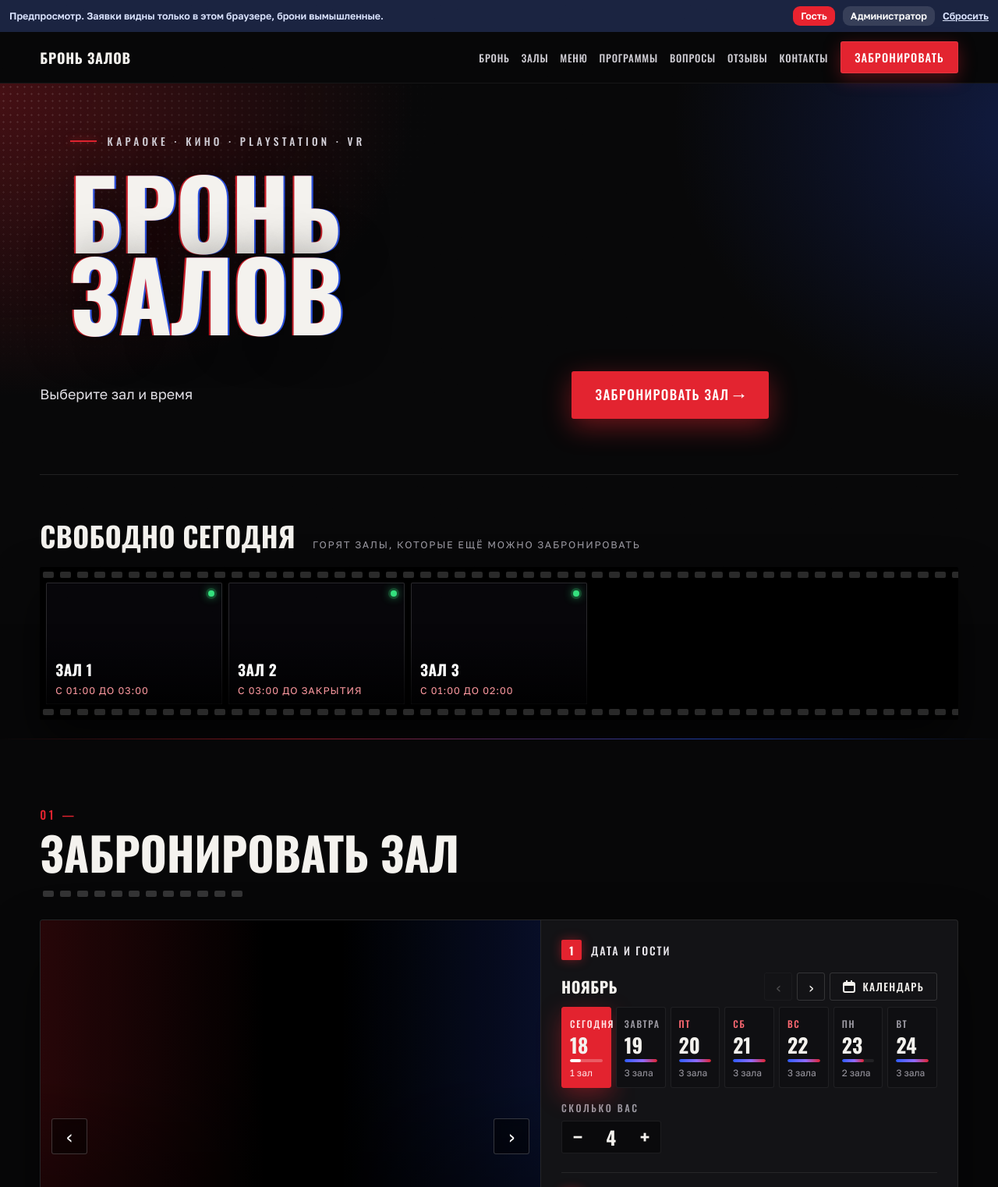
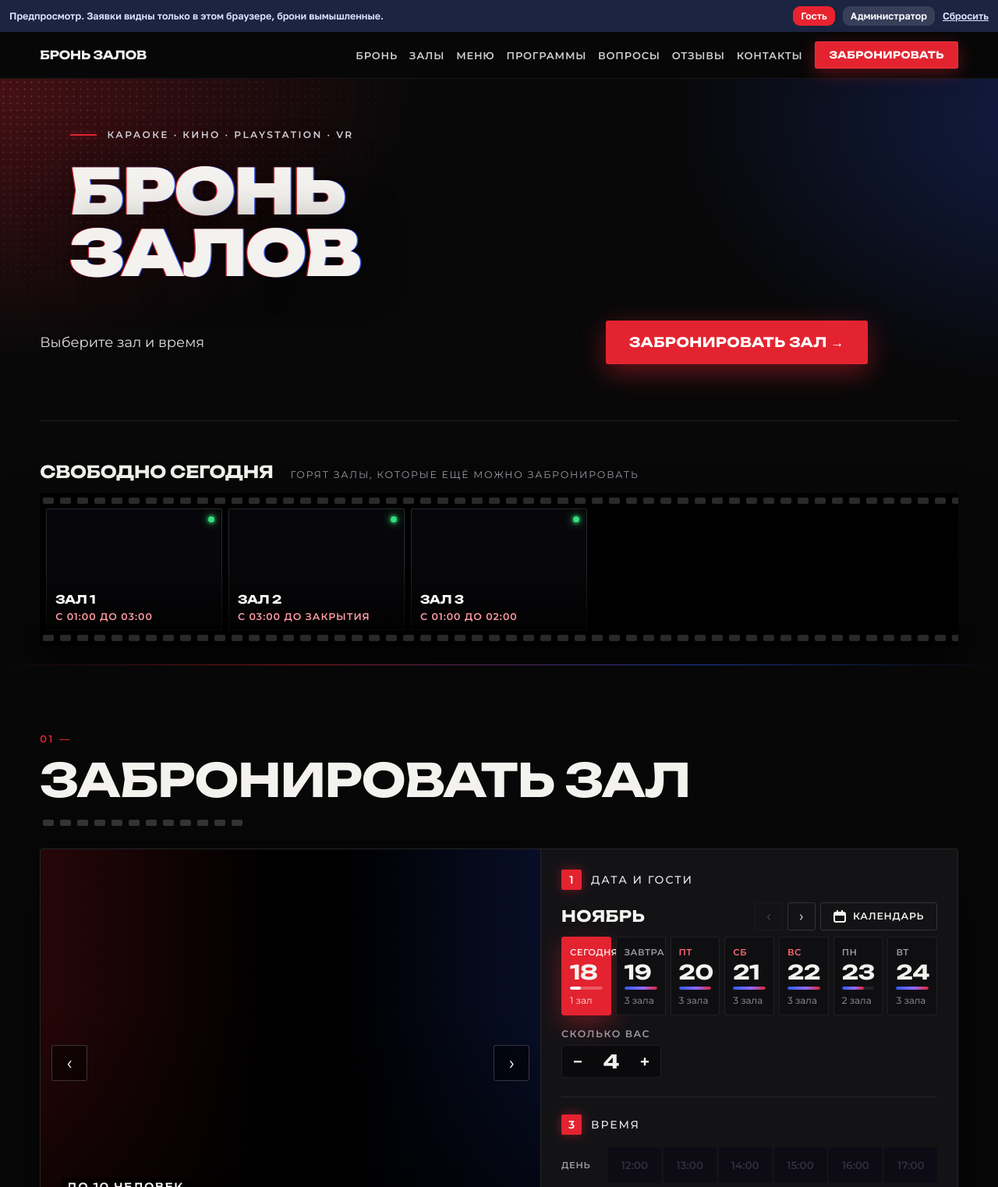
Before and after one commit to adervisdigital-web/booking-preview, a plain HTML site: page index.html in a window 1280 px wide. Shown: the top 1522 px of the page at 78% size. Drawn offline with Linux system fonts and the light colour scheme.

Commit message:
Обновление предпросмотра
Co-Authored-By: Claude Opus 5.5 <noreply@anthropic.com>

```diff
--- /dev/null
+++ b/brand.css
@@ -0,0 +1,75 @@
+/* 19.11 Фирменная типографика (Артём: «что с текстом? проработай типографику и дизайн», «и шрифт у них такой фирменный» — обложка ВК и карточки залов).
+   Заголовки — широкий гротеск Unbounded (как «БРОНЬ ЗАЛОВ» на обложке), текст и мелкие подписи — Montserrat (как «караоке · игры PS 5 · вкусная еда»).
+   Слой поверх theme.css: логика и разметка не тронуты. Узкий Oswald больше не используется. */
+@font-face{font-family:'Montserrat';font-weight:400;font-display:swap;src:url(fonts/montserrat-400-cyrillic.woff2) format('woff2');unicode-range:U+0301,U+0400-045F,U+0490-0491,U+04B0-04B1,U+2116}
+@font-face{font-family:'Montserrat';font-weight:400;font-display:swap;src:url(fonts/montserrat-400-latin.woff2) format('woff2');unicode-range:U+0000-00FF,U+2000-206F,U+20AC,U+20BD,U+2212}
+@font-face{font-family:'Montserrat';font-weight:500;font-display:swap;src:url(fonts/montserrat-500-cyrillic.woff2) format('woff2');unicode-range:U+0301,U+0400-045F,U+0490-0491,U+04B0-04B1,U+2116}
+@font-face{font-family:'Montserrat';font-weight:500;font-display:swap;src:url(fonts/montserrat-500-latin.woff2) format('woff2');unicode-range:U+0000-00FF,U+2000-206F,U+20AC,U+20BD,U+2212}
+@font-face{font-family:'Montserrat';font-weight:600;font-display:swap;src:url(fonts/montserrat-600-cyrillic.woff2) format('woff2');unicode-range:U+0301,U+0400-045F,U+0490-0491,U+04B0-04B1,U+2116}
+@font-face{font-family:'Montserrat';font-weight:600;font-display:swap;src:url(fonts/montserrat-600-latin.woff2) format('woff2');unicode-range:U+0000-00FF,U+2000-206F,U+20AC,U+20BD,U+2212}
+@font-face{font-family:'Unbounded';font-weight:500;font-display:swap;src:url(fonts/unbounded-500-cyrillic.woff2) format('woff2');unicode-range:U+0301,U+0400-045F,U+0490-0491,U+04B0-04B1,U+2116}
+@font-face{font-family:'Unbounded';font-weight:500;font-display:swap;src:url(fonts/unbounded-500-latin.woff2) format('woff2');unicode-range:U+0000-00FF,U+2000-206F,U+20AC,U+20BD,U+2212}
+@font-face{font-family:'Unbounded';font-weight:900;font-display:swap;src:url(fonts/unbounded-900-cyrillic.woff2) format('woff2');unicode-range:U+0301,U+0400-045F,U+0490-0491,U+04B0-04B1,U+2116}
+@font-face{font-family:'Unbounded';font-weight:900;font-display:swap;src:url(fonts/unbounded-900-latin.woff2) format('woff2');unicode-range:U+0000-00FF,U+2000-206F,U+20AC,U+20BD,U+2212}
+
+:root{--disp:'Unbounded','Arial Black',sans-serif;--text:'Montserrat',system-ui,-apple-system,'Segoe UI',sans-serif}
+body.site{font-family:var(--text);font-weight:400}
+body.site :where(input,button,textarea,select,dd,dt,p,li){font-family:inherit}
+.stepl .fitsum{font-family:var(--text)}
+
+/* ---------- крупное: Unbounded, без разрядки, размеры под широкий шрифт ---------- */
+h1,.h,.wallhead h2,.hltop h3,.hcn,.pkt h3,.pkempty b,.pkprice,.facts dt,.big,.flogo,.sh h2,.ocb b,.stepper output,.logo,
+.win .wn,#days .day b,.day b,.hst b,.hdrc dd{font-family:var(--disp);font-weight:700;letter-spacing:-.01em}
+h1{font-weight:900;font-size:clamp(38px,6.3vw,108px);line-height:.98;letter-spacing:-.02em}
+.h{font-size:clamp(26px,3.7vw,58px);line-height:1.04;letter-spacing:-.015em}
+.wallhead h2{font-size:clamp(18px,1.7vw,26px)}
+.hltop h3{font-size:clamp(20px,1.9vw,30px);line-height:1.05}
+.hcn{font-size:15px;line-height:1.15}
+.pkt h3{font-size:20px;line-height:1.1}
+.pkprice{font-size:26px}
+.big{font-size:clamp(20px,2.5vw,38px);line-height:1.08}
+.flogo{font-size:15px}
+.sh h2{font-size:18px}
+.stepper output{font-size:22px}
+#days .day b{font-size:clamp(20px,1.9vw,28px);line-height:1}
+.hst b{font-size:12.5px;line-height:1.2}
+.win .wn{font-size:clamp(13px,1.15vw,18px)}
+.hdrc dd{font-size:19px}
+.logo{font-size:15px}
+
+/* ---------- мелкие подписи и навигация: Montserrat 600, капс с умеренной разрядкой ---------- */
+.topbar nav a,.kicker,.pl,.cap,.badge,.chip,.hccap,.hcph .rec,.hdcount,.hdkick,.hdl,.dpcal,#days .day i,.pkl,.win .wt,.fadmin,.block .h::before{font-family:var(--text);font-weight:600}
+.topbar nav a{font-size:13px;letter-spacing:.06em}
+.kicker{font-size:clamp(12px,.95vw,14px);letter-spacing:.2em}
+.pl{font-size:12.5px;letter-spacing:.12em}
+.block .h::before{font-size:13px;letter-spacing:.2em}
+.cap{font-size:12.5px;letter-spacing:.06em}
+.badge{font-size:12px;letter-spacing:.06em}
+.dpcal{font-size:12.5px;letter-spacing:.06em}
+#days .day i{font-size:11.5px;letter-spacing:.04em}
+.hdkick,.hdl{letter-spacing:.12em}
+.toptel{font-family:var(--disp);font-weight:500;font-size:15px;letter-spacing:0}
+
+/* кнопки: Unbounded 700, капс, плотнее */
+.topbook,.cta,.cta2,.pick,.pkgo,.take,.btn,.bar .btn,.sheet .btn,.hdgo,.mbook{font-family:var(--disp);font-weight:700;letter-spacing:.03em}
+.topbook{font-size:12.5px}
+
+/* ---------- цифры под первым экраном ---------- */
+.facts{gap:0;border-top:1px solid var(--rule)}
+.facts div{position:relative;padding:22px 22px 4px 0;margin-right:22px}
+.facts div::before{content:'';position:absolute;left:0;top:-1px;width:36px;height:2px;background:var(--neon-r);box-shadow:0 0 12px var(--red-glow)}
+.facts div:nth-child(even)::before{background:var(--neon-b);box-shadow:0 0 12px var(--blue-glow)}
+.facts dt{font-size:clamp(22px,2.15vw,36px);line-height:1;white-space:nowrap}
+.facts dd{margin-top:10px;font-family:var(--text);font-weight:500;font-size:15px;line-height:1.35;text-transform:none;letter-spacing:0;color:rgba(244,242,238,.68);max-width:24ch}
+.facts dd::first-letter{text-transform:uppercase}
+@media (max-width:760px){
+  .facts div{padding:16px 12px 14px 0;margin-right:0}
+  .facts dt{font-size:clamp(17px,5vw,22px)}
+  .facts dd{font-size:13.5px;margin-top:6px}
+  .mnav nav a{font-size:22px;letter-spacing:-.01em}
+  .mnav .mtel{font-size:20px}
+  .mnav .mbook{font-size:14px}
+}
+
+/* текст абзацев: чуть свободнее для Montserrat */
+.herosub p{line-height:1.5}
--- a/index.html
+++ b/index.html
@@ -13,11 +13,12 @@
 
 <link rel="icon" href="favicon-32.png" sizes="32x32" type="image/png">
 
-<link rel="preload" href="fonts/oswald-700-cyrillic.woff2" as="font" type="font/woff2" crossorigin>
+<link rel="preload" href="fonts/unbounded-900-cyrillic.woff2" as="font" type="font/woff2" crossorigin>
 <script src="demo-api.js"></script>
-<link rel="stylesheet" href="app.css?v=43">
-<link rel="stylesheet" href="site.css?v=43">
-<link rel="stylesheet" href="theme.css?v=43">
+<link rel="stylesheet" href="app.css?v=44">
+<link rel="stylesheet" href="site.css?v=44">
+<link rel="stylesheet" href="theme.css?v=44">
+<link rel="stylesheet" href="brand.css?v=44">
 <script src="pricing.js?v=43" defer></script>
 <script src="guest.js?v=43" defer></script>
 </head>
```
Also changed, not shown: fonts/montserrat-400-cyrillic.woff2 (added), fonts/montserrat-400-latin.woff2 (added), fonts/montserrat-500-cyrillic.woff2 (added), fonts/montserrat-500-latin.woff2 (added), fonts/montserrat-600-cyrillic.woff2 (added), fonts/montserrat-600-latin.woff2 (added), fonts/unbounded-500-cyrillic.woff2 (added), fonts/unbounded-500-latin.woff2 (added), fonts/unbounded-900-cyrillic.woff2 (added), fonts/unbounded-900-latin.woff2 (added).
